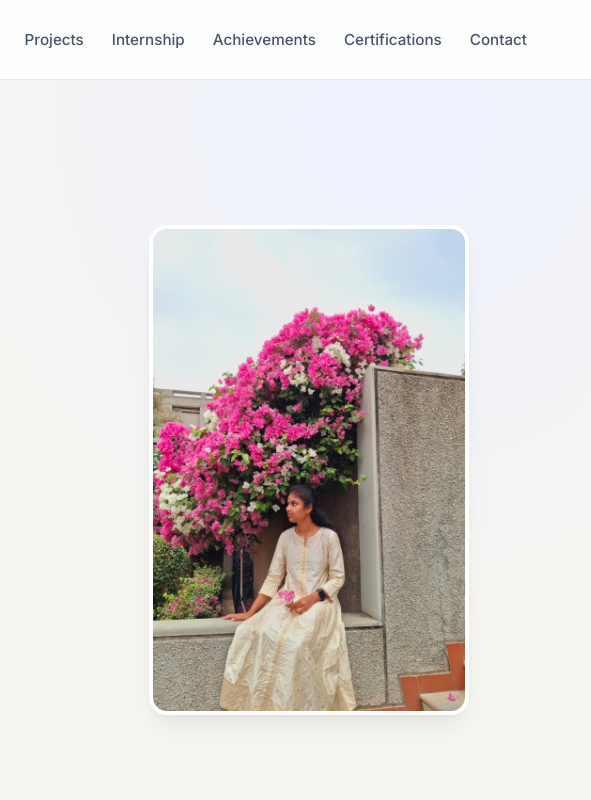
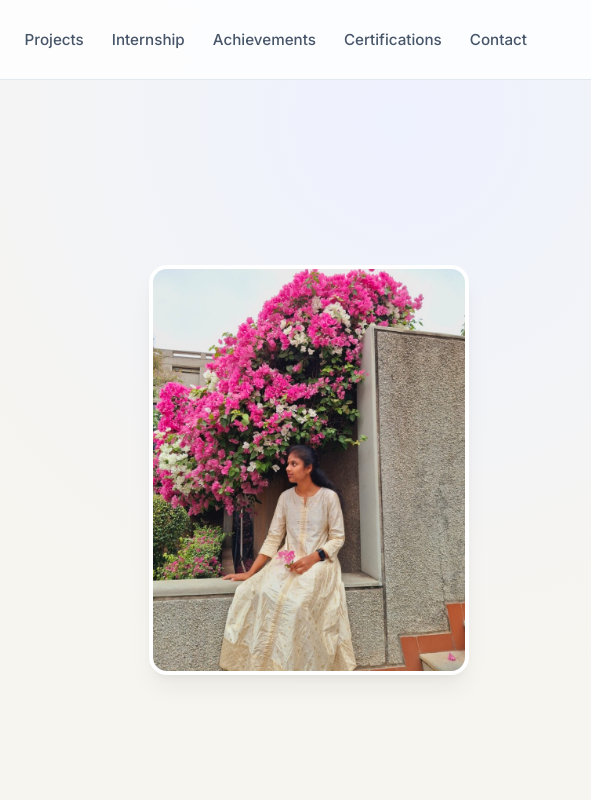
Before and after one commit to NathishaMuthukrishnan/Nathisha-Portfolio, a website: page dist/index.html in a window 1280 px wide. Shown: the top 800 px of the page, 689-1280 px from the left. Drawn offline with Linux system fonts and the light colour scheme.

Commit message:
Update profile photo

```diff
--- a/dist/index.html
+++ b/dist/index.html
@@ -87,7 +87,7 @@
       <div class="hero-image-container">
         <!-- Styled profile image frame containing the actual profile photo -->
         <div class="hero-image-wrapper">
-          <img src="/assets/profile-Cy66U0q7.jpg" alt="Nathisha M">
+          <img src="/assets/profile-CnLr4q-R.jpg" alt="Nathisha M">
         </div>
       </div>
     </div>
```
Also changed, not shown: assets/profile.jpg, dist/assets/profile-CnLr4q-R.jpg (added), dist/assets/profile-Cy66U0q7.jpg (deleted).
